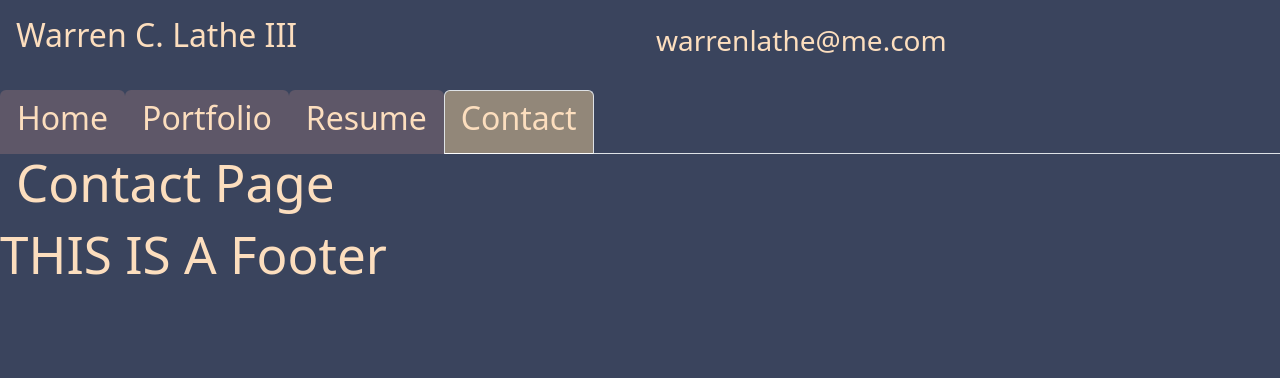
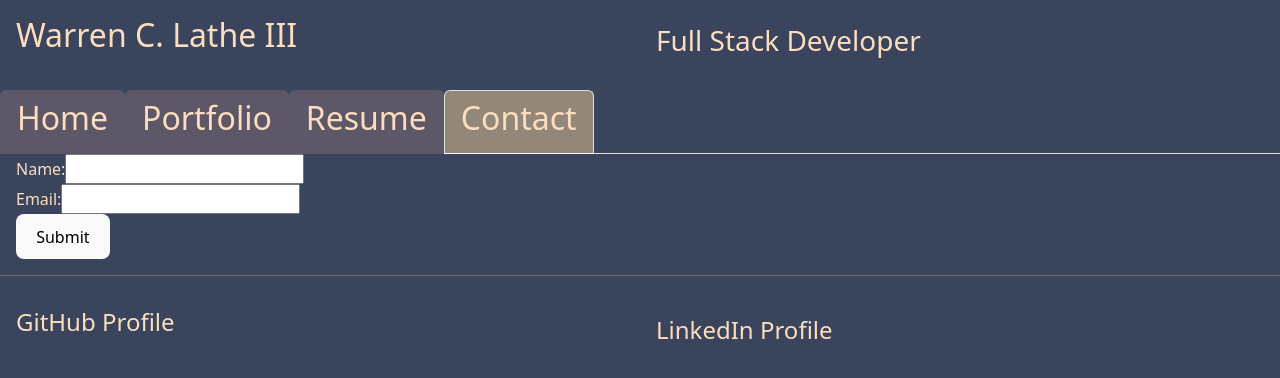
Before and after one commit to TreyLathe/WCL3Portfolio, a React (Vite) app: page /Contact in a window 1280 px wide. Shown: the top 378 px of the page. Built offline with nearby package versions, Linux system fonts and the light colour scheme.

Commit message:
added contact page functionality. Needs styling

```diff
--- a/src/App.jsx
+++ b/src/App.jsx
@@ -2,7 +2,7 @@
 import { Outlet } from 'react-router-dom';
 import Nav from './components/NavTabs';
 import Header from './components/header';
-import Footer from './components/footer';
+import Footer from './components/Footer';
 
 function App() {
   return (
--- a/src/components/footer.jsx
+++ b/src/components/footer.jsx
@@ -1,9 +1,15 @@
 export default function Footer() {
-    return (
-      <div>
-        <h1>THIS IS A Footer</h1>
-        <p>
-        </p>
+  return (
+    <div>
+      <hr></hr>
+    <div style={{ display: "flex" }}>
+      <div style={{ flex: 1, padding: "1rem" }}>
+        <h3><a href="" target="_blank"><h4>GitHub Profile</h4></a></h3>
       </div>
-    );
-  }
+      <div style={{ flex: 1, padding: "1.5rem" }}>
+        <a href="" target="_blank"><h4>LinkedIn Profile</h4></a>
+      </div>
+    </div>
+    </div>
+  );
+}
--- a/src/components/header.jsx
+++ b/src/components/header.jsx
@@ -5,7 +5,7 @@ export default function Header() {
           <h2>Warren C. Lathe III</h2>
         </div>
         <div style={{ flex: 1, padding: "1.5rem" }}>
-         <a href="mailto:warrenlathe@me.com" target="_blank"><h3>warrenlathe@me.com</h3></a>
+         <h3>Full Stack Developer</h3>
         </div>
       </div>
     );
--- a/src/pages/Contact.jsx
+++ b/src/pages/Contact.jsx
@@ -1,9 +1,72 @@
+import React, { useState } from 'react';
+
 export default function Contact() {
+  const [formData, setFormData] = useState({
+    name: '',
+    email: '',
+  });
+
+  const handleChange = (e) => {
+    const { name, value } = e.target;
+    setFormData({
+      ...formData,
+      [name]: value,
+    });
+  };
+
+  const handleSubmit = (e) => {
+    e.preventDefault();
+    // Here you can add code to handle form submission, like sending data to a server
+    console.log(formData);
+    // Reset form fields after submission
+    setFormData({
+      name: '',
+      email: '',
+    });
+  };
+
+  const handleBlur = (e) => {
+    const { name, value } = e.target;
+    if (!value.trim()) {
+      alert(`${name.charAt(0).toUpperCase() + name.slice(1)} field is required`);
+    }
+    if (name === 'email') {
+      const emailRegex = /^(([^<>()[\]\\.,;:\s@"]+(\.[^<>()[\]\\.,;:\s@"]+)*)|(".+"))@((\[[0-9]{1,3}\.[0-9]{1,3}\.[0-9]{1,3}\.[0-9]{1,3}\])|(([a-zA-Z\-0-9]+\.)+[a-zA-Z]{2,}))$/;
+      if (!emailRegex.test(value)) {
+        alert('Please enter a valid email address');
+      }
+    }
+  };
+
   return (
     <div>
-      <h1>Contact Page</h1>
-      <p>
-      </p>
+      <form onSubmit={handleSubmit}>
+        <div>
+          <label htmlFor="name">Name:</label>
+          <input
+            type="text"
+            id="name"
+            name="name"
+            value={formData.name}
+            onChange={handleChange}
+            required
+            onBlur={handleBlur}
+          />
+        </div>
+        <div>
+          <label htmlFor="email">Email:</label>
+          <input
+            type="email"
+            id="email"
+            name="email"
+            value={formData.email}
+            onChange={handleChange}
+            required
+            onBlur={handleBlur}
+          />
+        </div>
+        <button type="submit">Submit</button>
+      </form>
     </div>
   );
 }
--- a/src/pages/Resume.jsx
+++ b/src/pages/Resume.jsx
@@ -75,7 +75,7 @@ export default function Resume() {
             <h3>General Skills</h3>
               <ul>
                 <li>Organizational Management</li>
-                <li>Entrepeurship</li>
+                <li>Entrepreneurship</li>
                 <li>Grant Writing/Management</li>
               </ul>
           </li>
```
